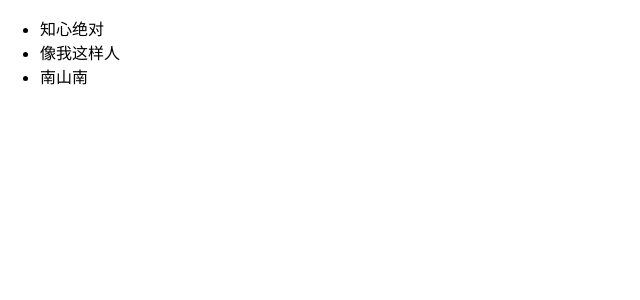
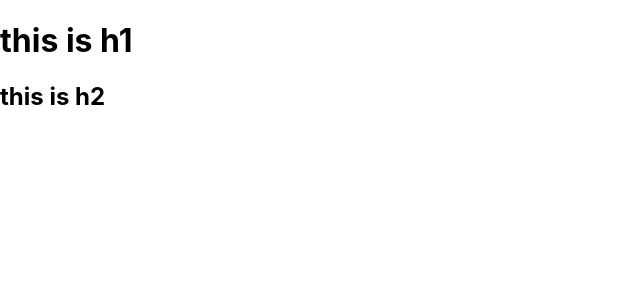
Before and after one commit to Tainger/react-admin, a React (Create React App) app: page / in a window 1280 px wide. Shown: the top 300 px of the page, without its empty margins (0-640 px from the left). Built offline with nearby package versions, Linux system fonts and the light colour scheme.

Commit message:
模版精简原则

```diff
--- a/src/App.js
+++ b/src/App.js
@@ -1,28 +1,22 @@
-const name = 'rocky'
-
-const skill = () => {
-    return '放大招'
-}
-const song = [
-    {
-        id: 1, name: '知心绝对'
-    },
-    {
-        id: 2, name: '像我这样人'
-    },
-    {
-        id: 3, name: '南山南'
+const getHtag = (type) => {
+    if(type === 1) {
+        return <h1> this is h1</h1>
     }
 
-]
-const flag = true
+    if(type === 2) {
+        return  <h2> this is h2</h2>
+    }
+
+    if(type === 3) {
+        return  <h3> this is h3</h3>
+    }
+}
 
 function App() {
     return (
         <div className="App">
-            <ul>
-                {song.map(song => <li key={song.id}>{song.name} </li>)}
-            </ul>
+            {getHtag(1)}
+            {getHtag(2)}
         </div>
     );
 }
```
Also changed, not shown: src/App2.js (added, +30 -0 lines).
